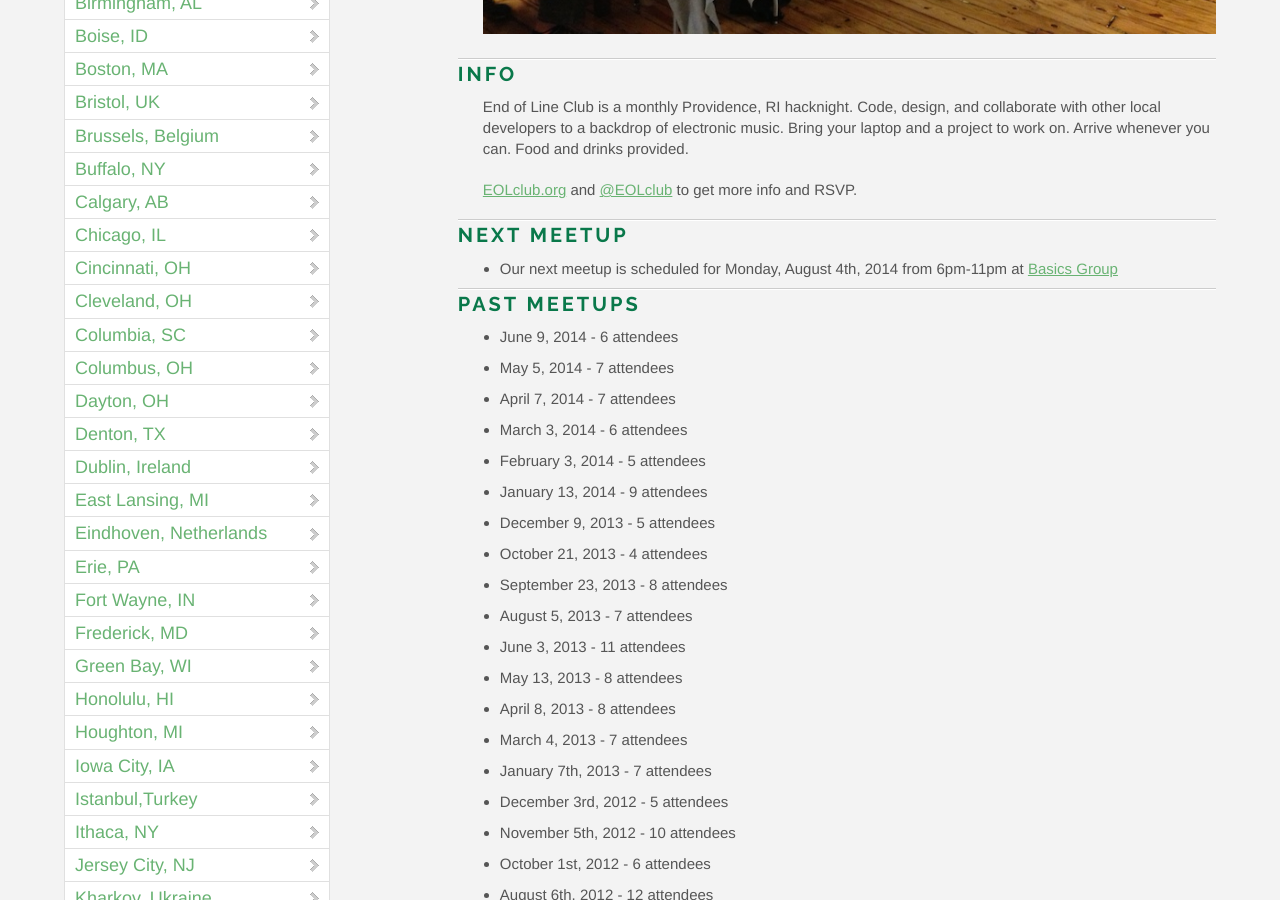
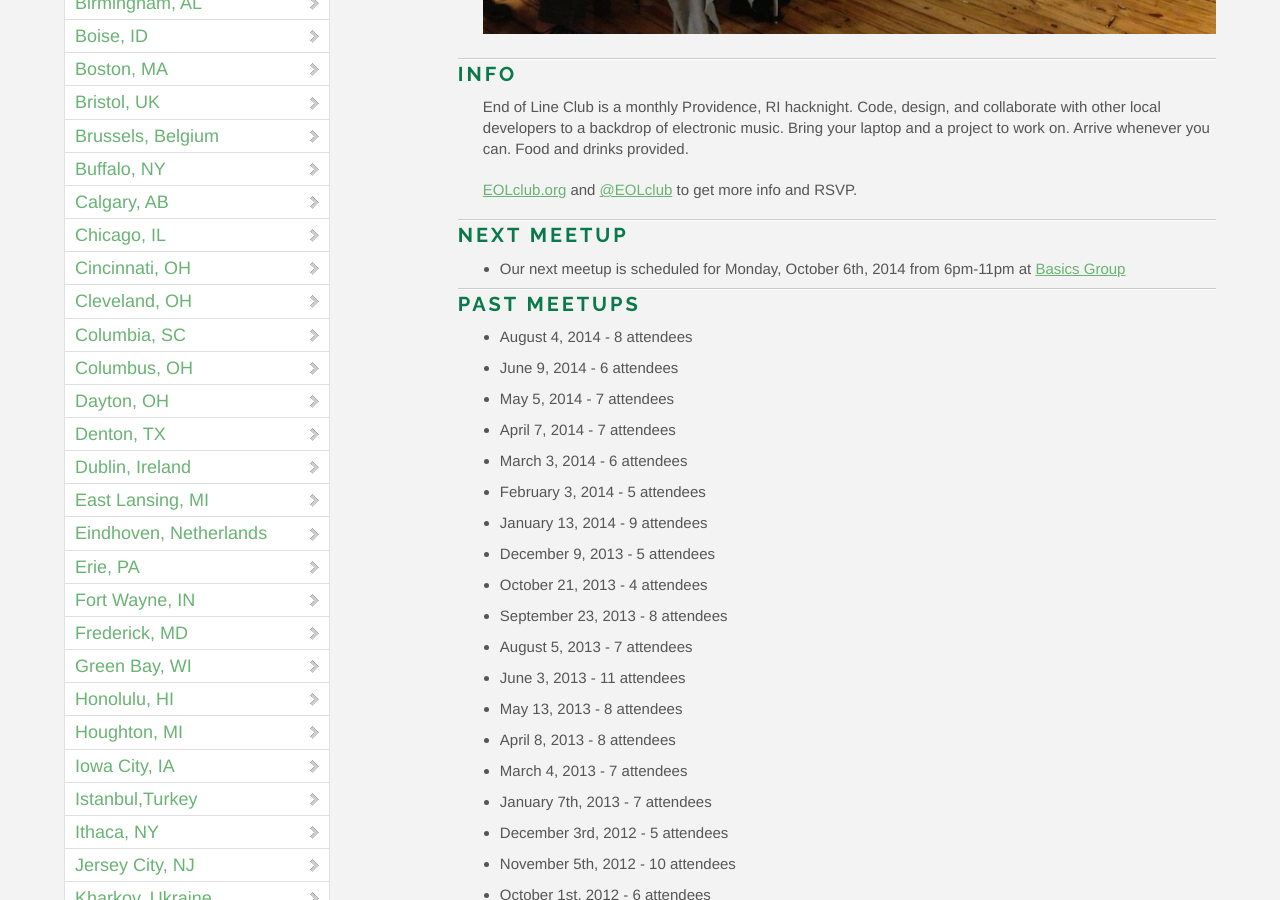
Before and after one commit to OpenHack/openhack.github.com, a Jekyll site: the page built from providence/index.markdown, in a window 1280 px wide and 900 px high, scrolled down 594 px. Built offline with Jekyll 4.4.1, drawn with Linux system fonts in a browser that asks for light colours; nearby versions of some CDN libraries; comment, search, counter and statistics services are not loaded.

Commit message:
Update Providence after 8/4 meetup

```diff
--- a/providence/index.markdown
+++ b/providence/index.markdown
@@ -15,10 +15,11 @@
 
 ### Next meetup
 
-* Our next meetup is scheduled for Monday, August 4th, 2014 from 6pm-11pm at [Basics Group](http://basicsgroup.com)
+* Our next meetup is scheduled for Monday, October 6th, 2014 from 6pm-11pm at [Basics Group](http://basicsgroup.com)
 
 ### Past meetups
 
+* August 4, 2014 - 8 attendees
 * June 9, 2014 - 6 attendees
 * May 5, 2014 - 7 attendees
 * April 7, 2014 - 7 attendees
```
